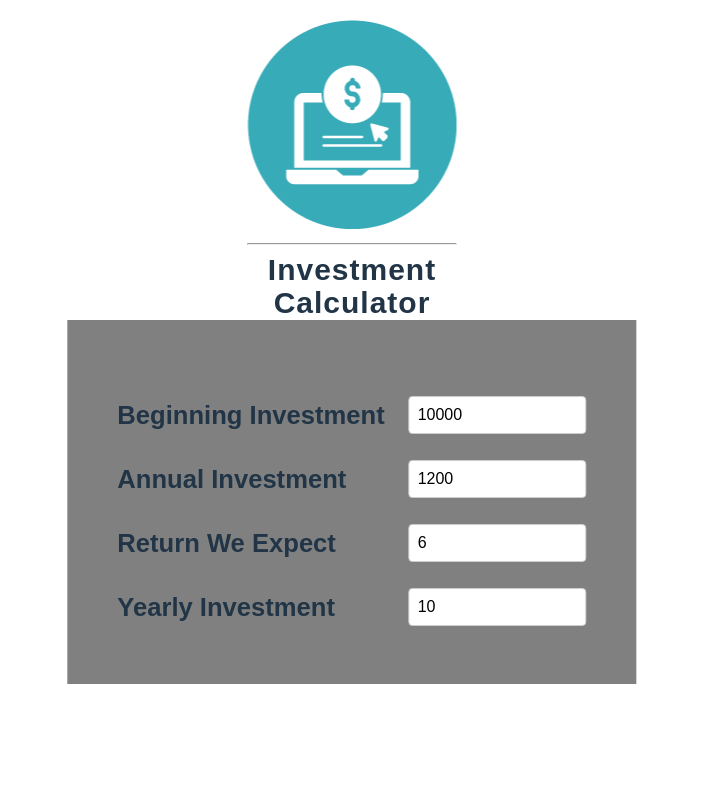
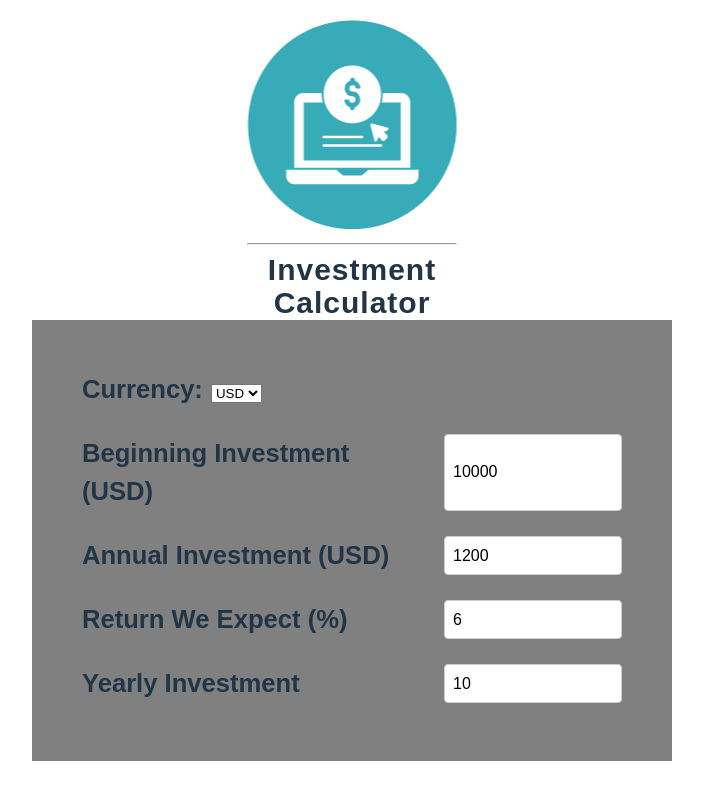
Before and after one commit to denichinv/investment_calculator, a React (Vite) app: page / in a window 1280 px wide. Shown: the whole page, without its empty margins (288-991 px from the left). Built offline with nearby package versions, Linux system fonts and the light colour scheme.

Commit message:
Implement a feature to switch between different currencies

```diff
--- a/src/components/UserInput.jsx
+++ b/src/components/UserInput.jsx
@@ -15,6 +15,15 @@ const UserInput = () => {
         expectedReturn: "",
         duration: "",
     });
+
+    const [currency, setCurrency] = useState("USD");
+
+    const currencyRates = {
+        USD: 1,
+        EUR: 0.91,
+        GBP: 0.78,
+    };
+
 
     function handleChange(id, newValue) {
         setUserInput((prev) => ({
@@ -35,6 +44,17 @@ const UserInput = () => {
             }));
         }
     }
+    function handleCurrencyChange(newCurrency) {
+        const conversionRate = currencyRates[newCurrency] / currencyRates[currency]
+        setCurrency(newCurrency)
+        setUserInput((prevInput) => ({
+            initialInvestment: prevInput.initialInvestment * conversionRate,
+            annualInvestment: prevInput.annualInvestment * conversionRate,
+            expectedReturn: prevInput.expectedReturn,
+            duration: prevInput.duration,
+        }));
+
+    }
 
     const isValid = Object.values(error).every((err) => err === "") &&
                     Object.values(userInput).every((value) => value > 0);
@@ -44,8 +64,16 @@ const UserInput = () => {
     return (
         <section id="user-input">
             <div>
+                <div className='currency-switcher' >
+                    <label>Currency:</label>
+                    <select  value={currency} onChange={(e) => handleCurrencyChange(e.target.value)}>
+                        <option value="USD">USD</option>
+                        <option value="EUR">EUR</option>
+                        <option value="GBP">GBP</option>
+                    </select>
+                </div>
                 <p className="input-group">
-                    <label>Beginning Investment</label>
+                    <label>Beginning Investment ({currency})</label>
                     <input
                         type="number"
                         value={userInput.initialInvestment}
@@ -58,7 +86,7 @@ const UserInput = () => {
                 </p>
 
                 <p className="input-group">
-                    <label>Annual Investment</label>
+                    <label>Annual Investment ({currency})</label>
                     <input
                         type="number"
                         value={userInput.annualInvestment}
@@ -71,7 +99,7 @@ const UserInput = () => {
                 </p>
 
                 <p className="input-group">
-                    <label>Return We Expect</label>
+                    <label>Return We Expect (%)</label>
                     <input
                         type="number"
                         value={userInput.expectedReturn}
--- a/src/components/userInput.css
+++ b/src/components/userInput.css
@@ -36,3 +36,12 @@
     font-weight: bold;
     margin-top: 1rem;
   }
+
+  .currency-switcher {
+    margin-bottom: 1rem;
+}
+
+.currency-switcher label {
+    margin-right: 0.5rem;
+    font-weight: bold;
+}
```
